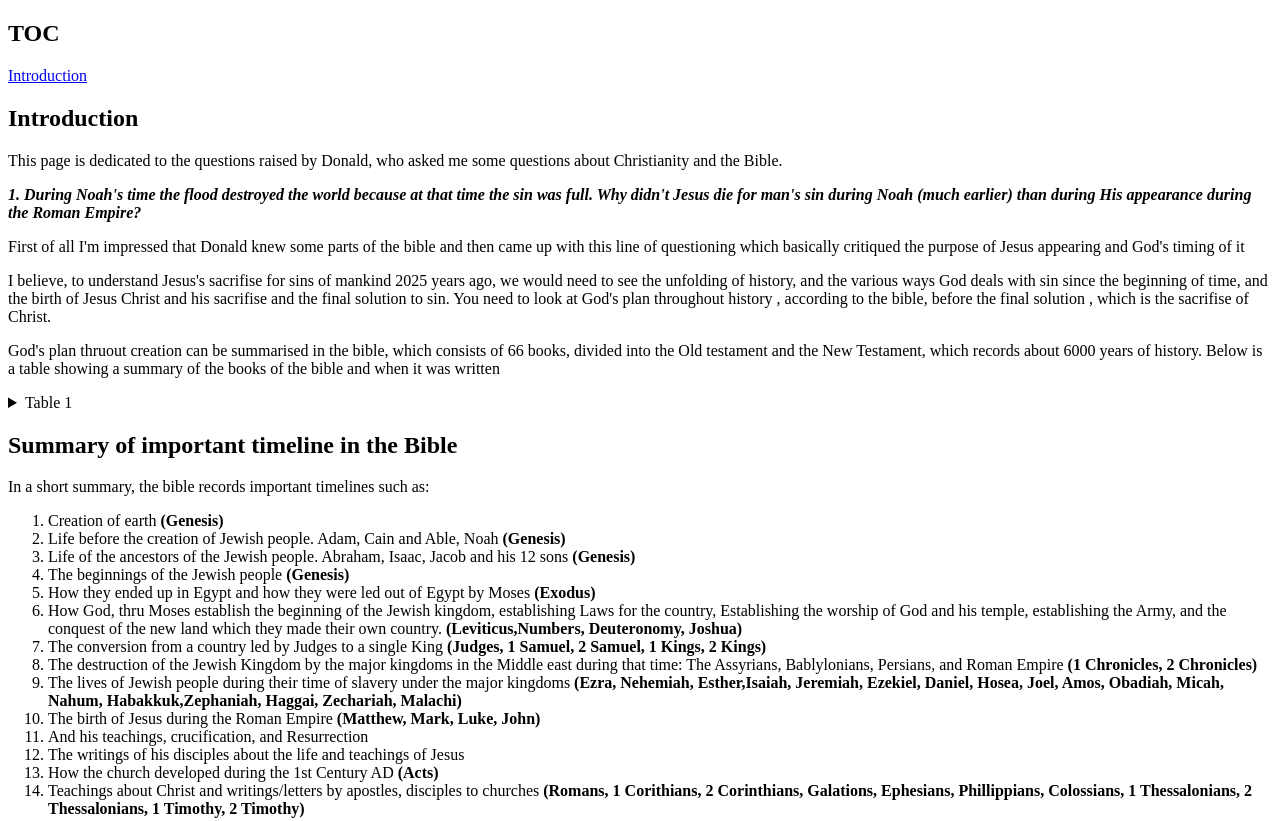
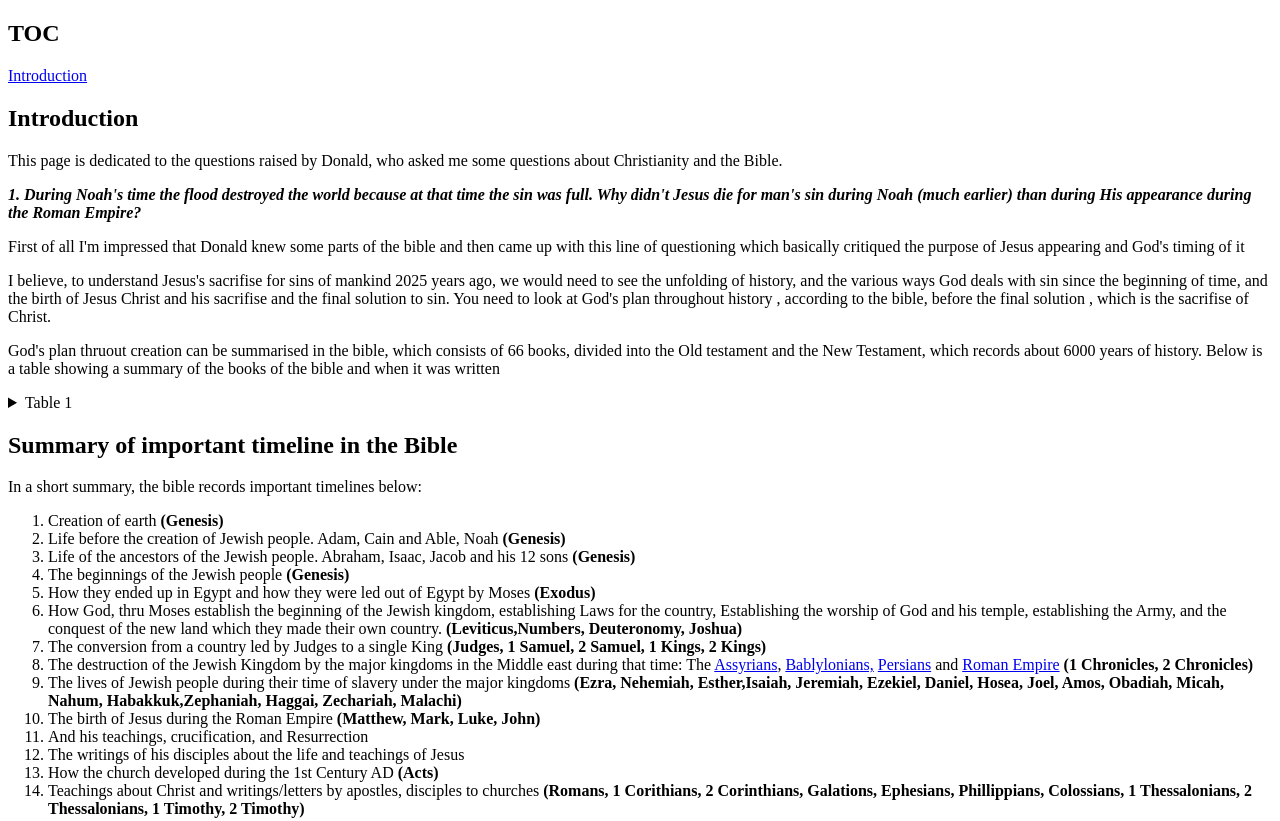
Before and after one commit to Dwjf/donald_questions, a plain HTML site: page index.html in a window 1280 px wide. Shown: the top 821 px of the page. Drawn offline with Linux system fonts and the light colour scheme.

Commit message:
links for empires

```diff
--- a/index.html
+++ b/index.html
@@ -78,7 +78,7 @@ This page is dedicated to the questions raised by Donald, who asked me some ques
 </details>
 <div id="summary timeline">
     <h2>Summary of important timeline in the Bible</h2>
-    <p>In a short summary, the bible records important timelines such as:</p>
+    <p>In a short summary, the bible records important timelines below:</p>
     <ol>
         <li>Creation of earth
             <b>(Genesis)</b></li>
@@ -92,7 +92,11 @@ This page is dedicated to the questions raised by Donald, who asked me some ques
         <li>How God, thru Moses establish the beginning of the Jewish kingdom, establishing Laws for the country, Establishing the worship of God and his temple, establishing the Army, and the conquest of the new land which they made their own country.     <b>(Leviticus,Numbers, Deuteronomy, Joshua)</b></li>
         <li>The conversion from a country led by Judges to a single King
             <b>(Judges, 1 Samuel, 2 Samuel, 1 Kings, 2 Kings)</b></li>
-        <li>The destruction of the Jewish Kingdom by the major kingdoms in the Middle east during that time: The Assyrians, Bablylonians, Persians, and Roman Empire
+        <li>The destruction of the Jewish Kingdom by the major kingdoms in the Middle east during that time: The
+            <a href="https://en.wikipedia.org/wiki/Assyria" target="_blank">Assyrians</a>,
+            <a href="https://en.wikipedia.org/wiki/Babylonia" target="_blank">Bablylonians,</a>
+            <a href="https://en.wikipedia.org/wiki/Achaemenid_Empire" target="_blank">Persians</a>   and
+            <a href="https://en.wikipedia.org/wiki/Roman_Empire" target="_blank">Roman Empire</a>
             <b>(1 Chronicles, 2 Chronicles)</b></li>
         <li>The lives of Jewish people during their time of slavery under the major kingdoms
             <b>(Ezra, Nehemiah, Esther,Isaiah, Jeremiah, Ezekiel, Daniel, Hosea, Joel, Amos, Obadiah, Micah, Nahum, Habakkuk,Zephaniah, Haggai, Zechariah, Malachi)</b></li>
```
